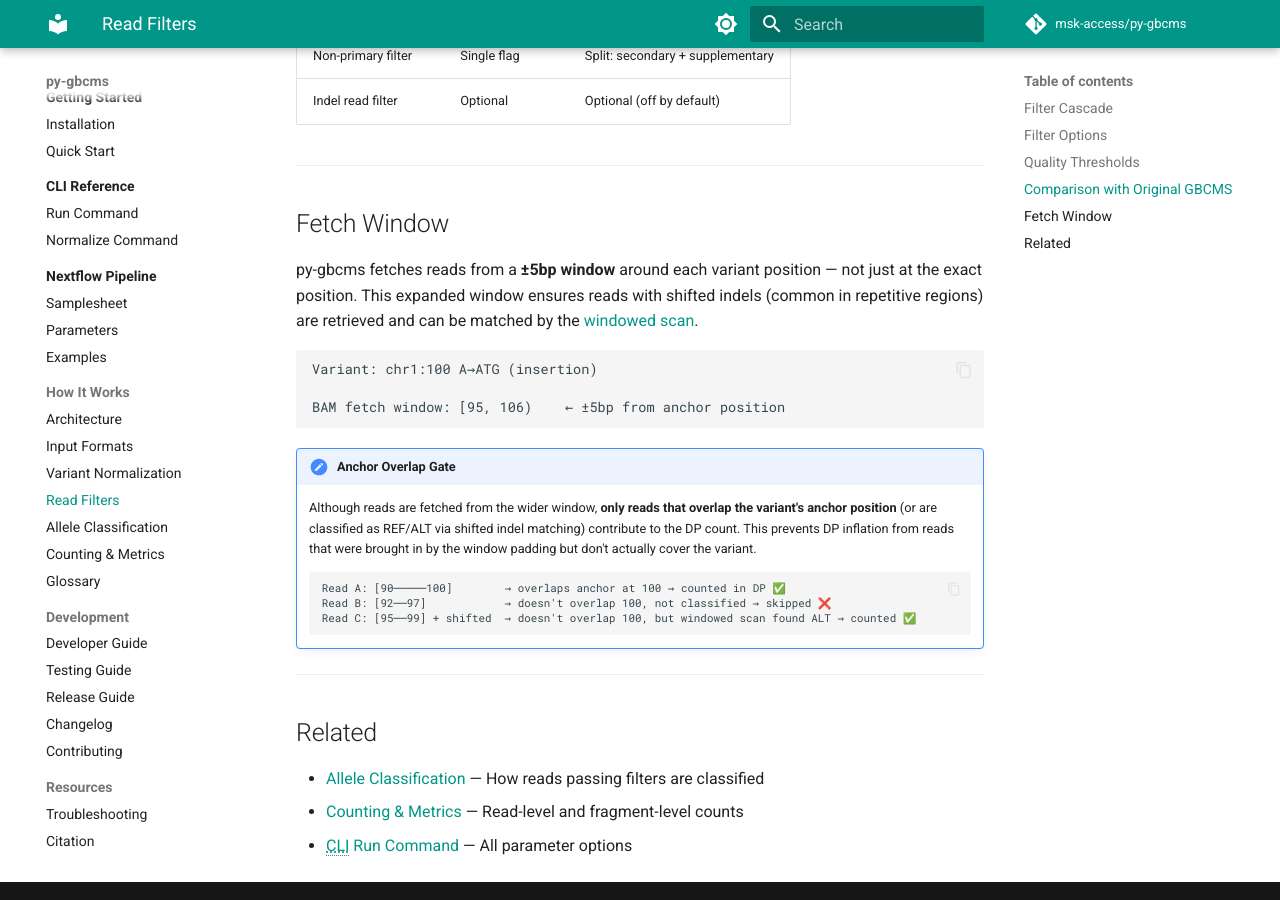
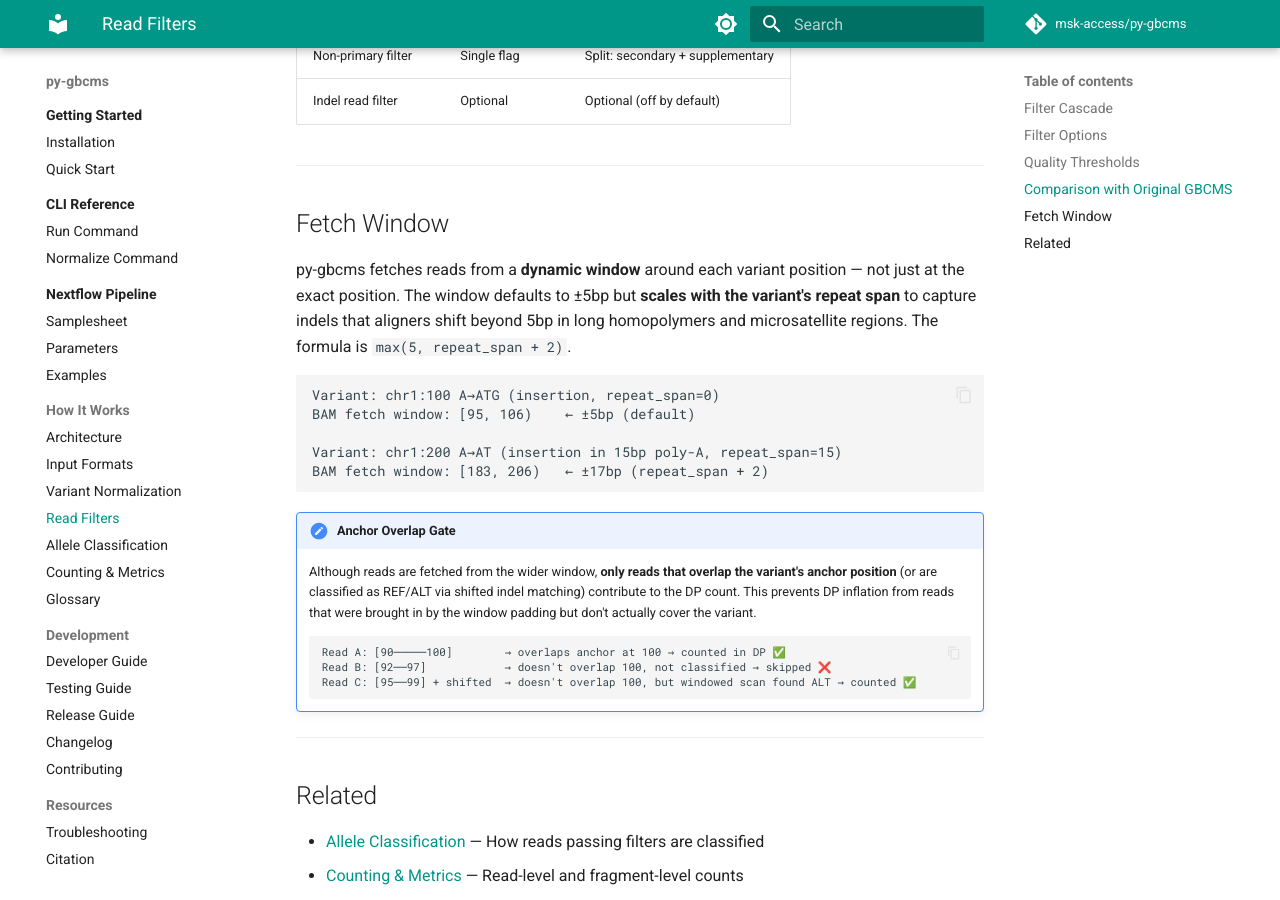
Before and after one commit to msk-access/py-gbcms, an MkDocs documentation site: the page built from docs/reference/read-filters.md, in a window 1280 px wide and 900 px high, scrolled down 4099 px. Built offline with MkDocs 1.6.1 and Material for MkDocs 9.7.7, drawn with Linux system fonts in a browser that asks for light colours; comment, search, counter and statistics services are not loaded; the version menu is left out.

Commit message:
Update docs

````diff
--- a/docs/reference/read-filters.md
+++ b/docs/reference/read-filters.md
@@ -111,12 +111,14 @@
 
 ## Fetch Window
 
-py-gbcms fetches reads from a **±5bp window** around each variant position — not just at the exact position. This expanded window ensures reads with shifted indels (common in repetitive regions) are retrieved and can be matched by the [windowed scan](allele-classification.md#windowed-scan-safeguards).
+py-gbcms fetches reads from a **dynamic window** around each variant position — not just at the exact position. The window defaults to ±5bp but **scales with the variant's repeat span** to capture indels that aligners shift beyond 5bp in long homopolymers and microsatellite regions. The formula is `max(5, repeat_span + 2)`.
 
 ```
-Variant: chr1:100 A→ATG (insertion)
+Variant: chr1:100 A→ATG (insertion, repeat_span=0)
+BAM fetch window: [95, 106)    ← ±5bp (default)
 
-BAM fetch window: [95, 106)    ← ±5bp from anchor position
+Variant: chr1:200 A→AT (insertion in 15bp poly-A, repeat_span=15)
+BAM fetch window: [183, 206)   ← ±17bp (repeat_span + 2)
 ```
 
 !!! important "Anchor Overlap Gate"
````
Also changed, not shown: docs/reference/counting-metrics.md (+3 -0 lines), 1 other file.
